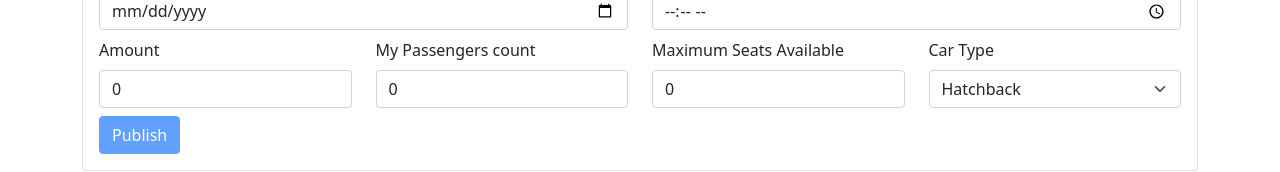
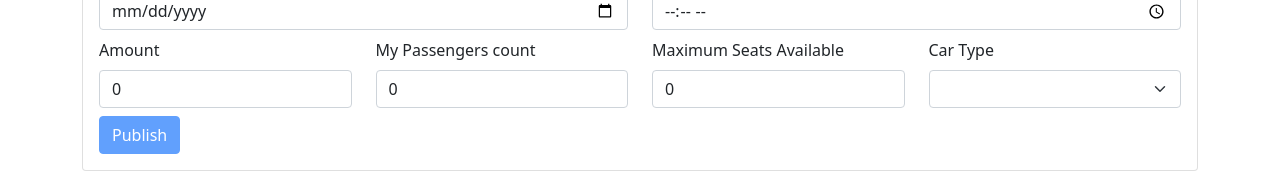
Before and after one commit to sainikhilll/cps, an Angular app in the folder cps-frontend/: page /publish-trip in a window 1280 px wide. Shown: the part 237-409 px from the top of the page. Built offline with nearby package versions, Linux system fonts and the light colour scheme; no server answers.

Commit message:
car type modified

```diff
--- a/cps-frontend/src/app/publish-trip/publish-trip.component.html
+++ b/cps-frontend/src/app/publish-trip/publish-trip.component.html
@@ -26,7 +26,6 @@
                     <div class="place" (click)="clickDestination(item)" *ngFor="let item of destination_temp">{{item}}</div>
                 </section>
             </div>
-
             <div class="form-group col-lg-6 col-md-12 mb-2">
                 <label for="date" class="form-label">Date</label>
                 <input type="date" name="datemin" min="2021-12-01" #date="ngModel" [(ngModel)]="trip.date" id="date" class="form-control" required>
@@ -69,7 +68,7 @@
             </div>
             <div class="form-group col-lg-3 col-md-6 mb-2">
                 <label for="carType" class="form-label">Car Type</label>
-                <select class="form-select">
+                <select class="form-select" [(ngModel)]="trip.carType" name="carType">
                     <option value="Hatchback">Hatchback</option>
                     <option value="Sedan">Sedan</option>
                     <option value="Compact SUV">Compact SUV</option>
```
Also changed, not shown: 27 other files (tests, documents, lock files or other folders).
